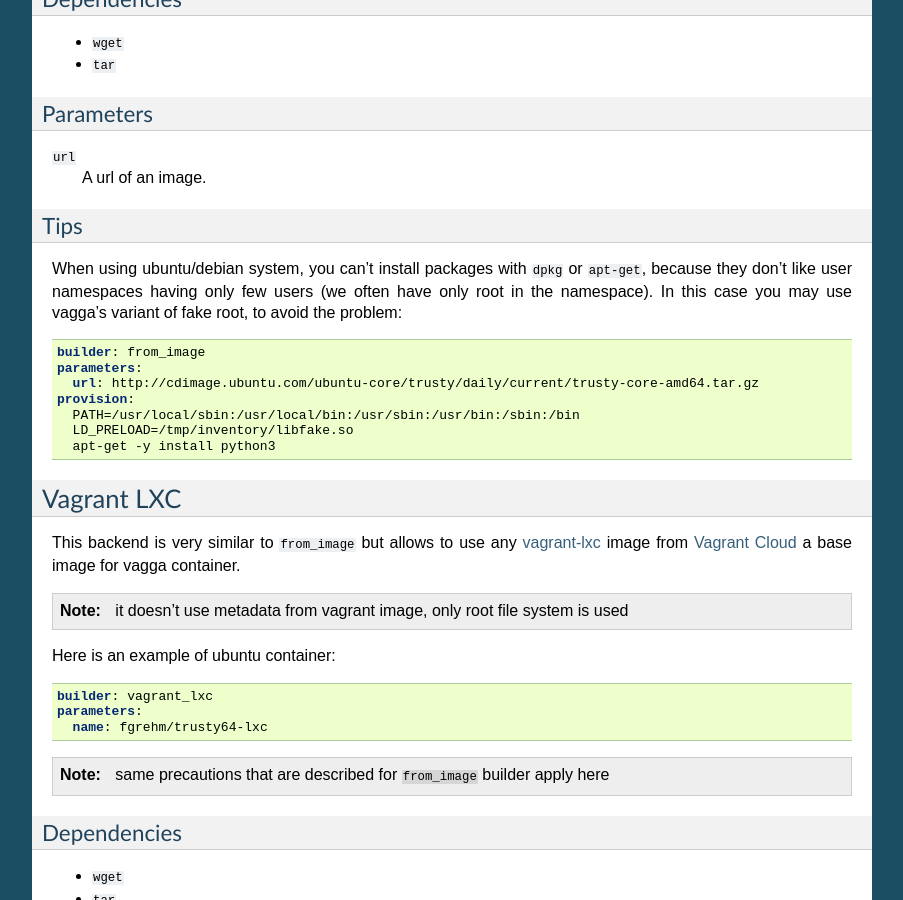
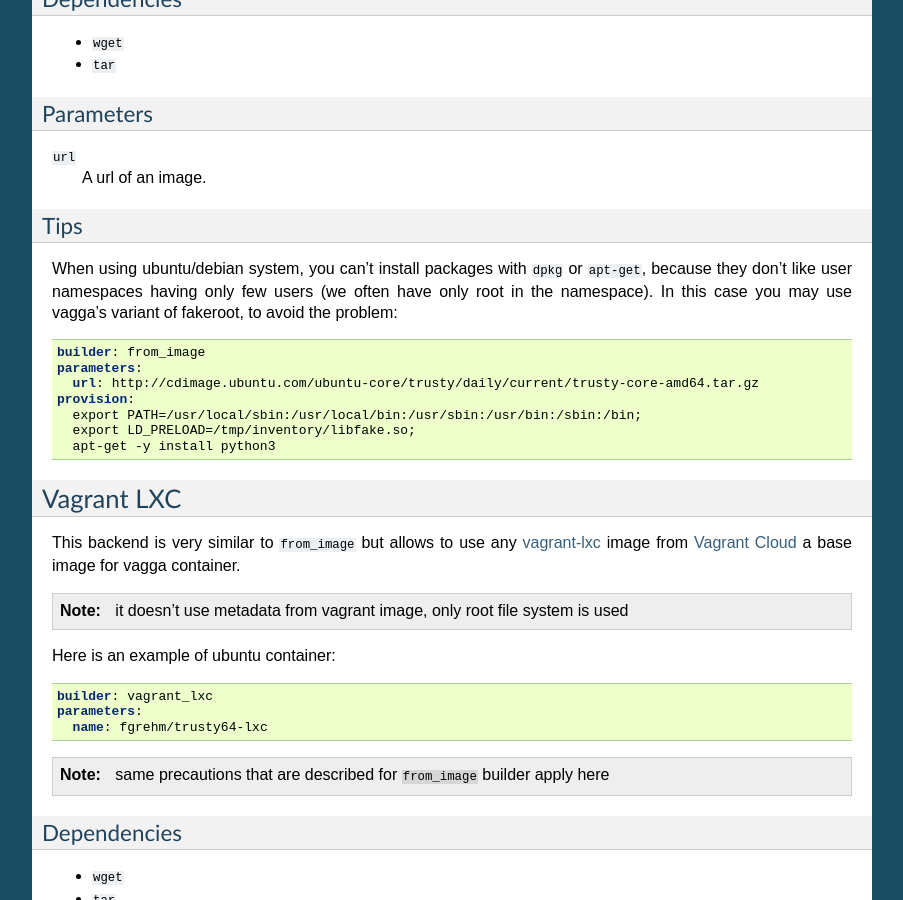
Before and after one commit to tailhook/vagga, a Sphinx documentation site: the page built from docs/builders.rst, in a window 1280 px wide and 900 px high, scrolled down 4069 px. Shown: the whole window, without its empty margins (198-1101 px from the left). Built offline with Sphinx 7.4.7, drawn with Linux system fonts in a browser that asks for light colours.

Commit message:
Fix ubuntu/apt-get building example

```diff
--- a/docs/builders.rst
+++ b/docs/builders.rst
@@ -290,7 +290,7 @@ Tips
 When using ubuntu/debian system, you can't install packages with ``dpkg``
 or ``apt-get``, because they don't like user namespaces having only few users
 (we often have only root in the namespace). In this case you may use vagga's
-variant of fake root, to avoid the problem:
+variant of fakeroot, to avoid the problem:
 
 .. code-block:: yaml
 
@@ -298,8 +298,8 @@ variant of fake root, to avoid the problem:
     parameters:
       url: http://cdimage.ubuntu.com/ubuntu-core/trusty/daily/current/trusty-core-amd64.tar.gz
     provision:
-      PATH=/usr/local/sbin:/usr/local/bin:/usr/sbin:/usr/bin:/sbin:/bin
-      LD_PRELOAD=/tmp/inventory/libfake.so
+      export PATH=/usr/local/sbin:/usr/local/bin:/usr/sbin:/usr/bin:/sbin:/bin;
+      export LD_PRELOAD=/tmp/inventory/libfake.so;
       apt-get -y install python3
 
 
```
